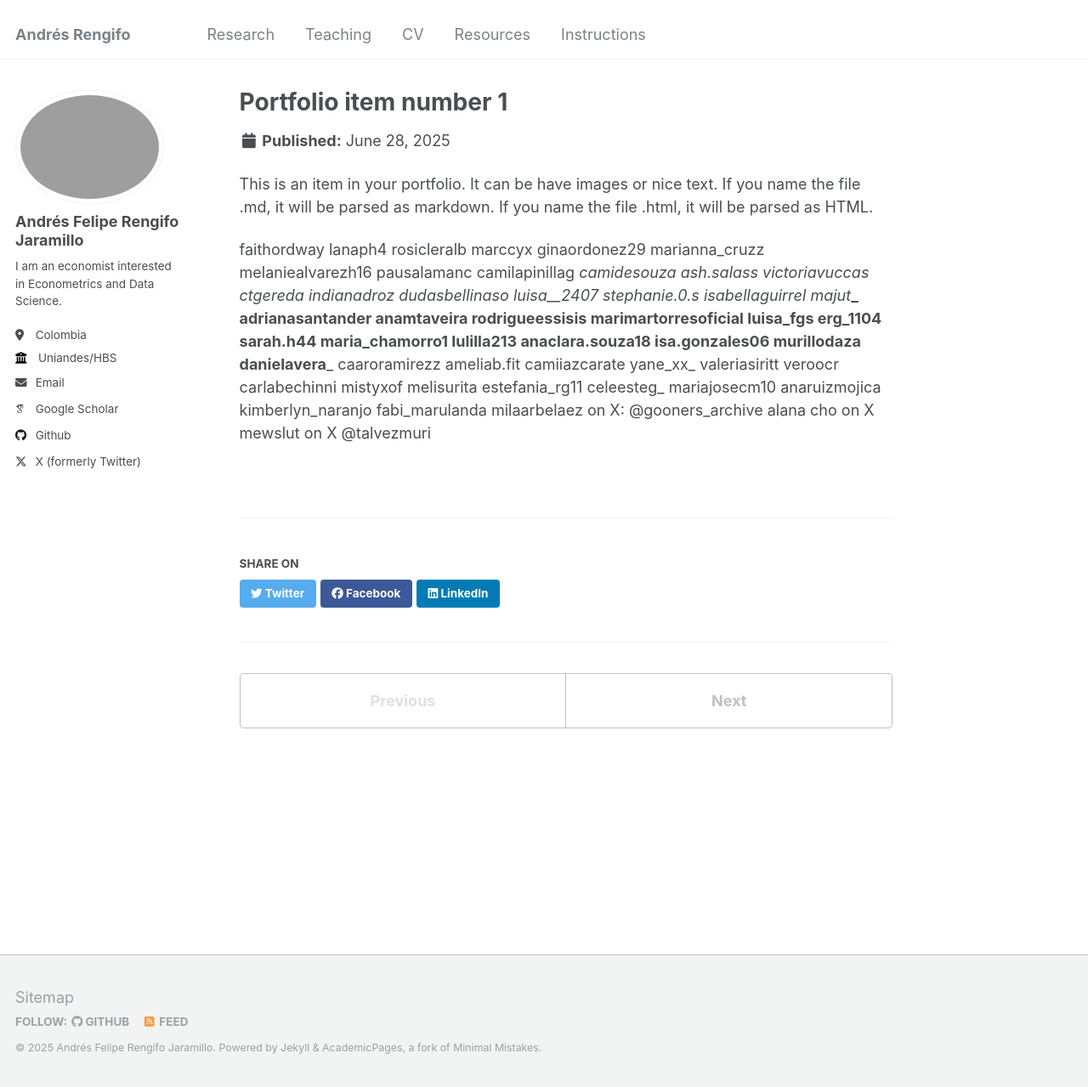
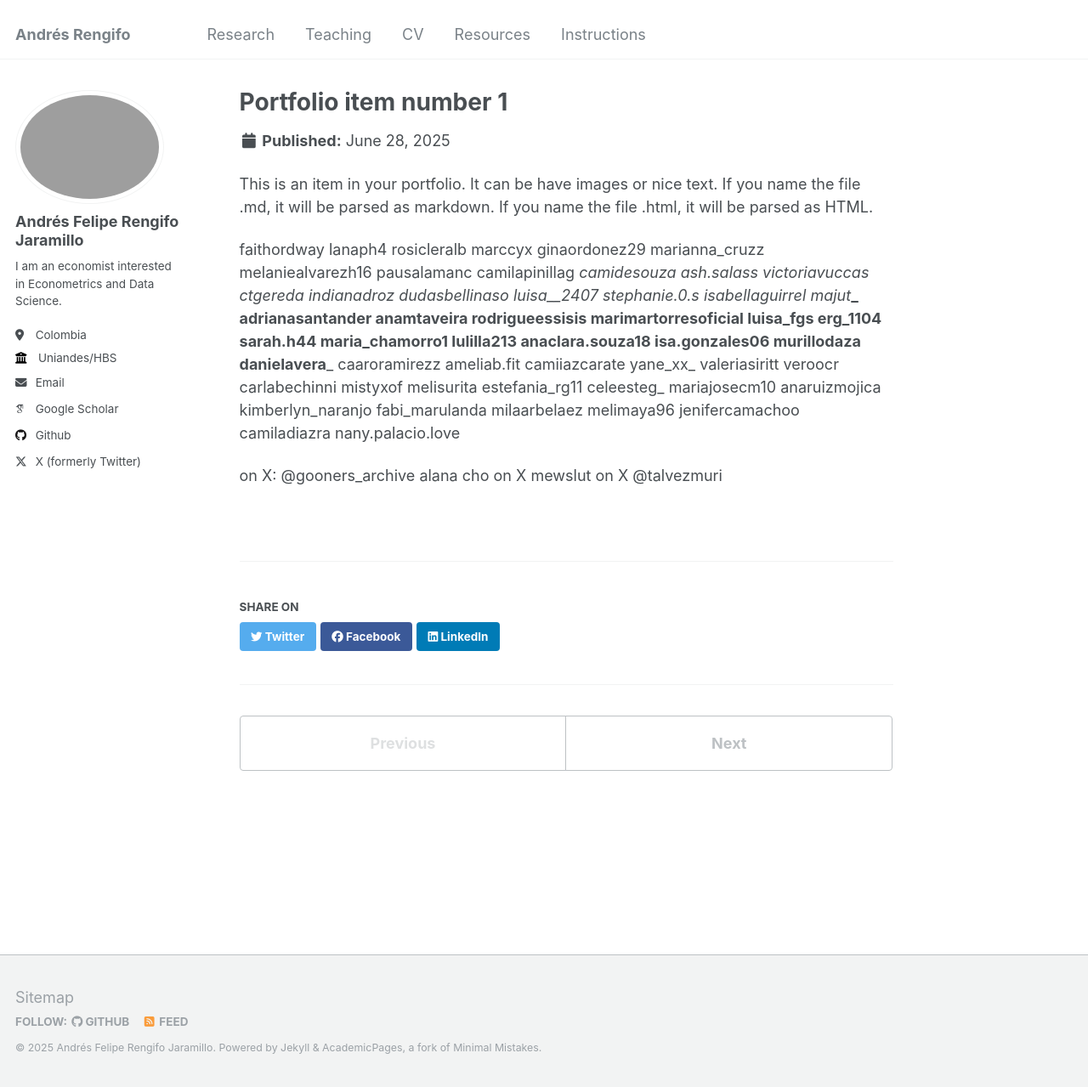
Before and after one commit to RengifoAndres/RengifoAndres.github.io, a Jekyll site: the page built from _portfolio/portfolio-1.md, in a window 1280 px wide and 1279 px high. Shown: the whole window at 85% size. Built offline with Jekyll 4.4.1, drawn with Linux system fonts in a browser that asks for light colours; some web fonts are replaced.

Commit message:
Update portfolio-1.md

```diff
--- a/_portfolio/portfolio-1.md
+++ b/_portfolio/portfolio-1.md
@@ -55,6 +55,11 @@ anaruizmojica
 kimberlyn_naranjo
 fabi_marulanda
 milaarbelaez
+melimaya96
+jenifercamachoo
+camiladiazra
+nany.palacio.love
+
 on X:
 @gooners_archive
 alana cho on X
```
